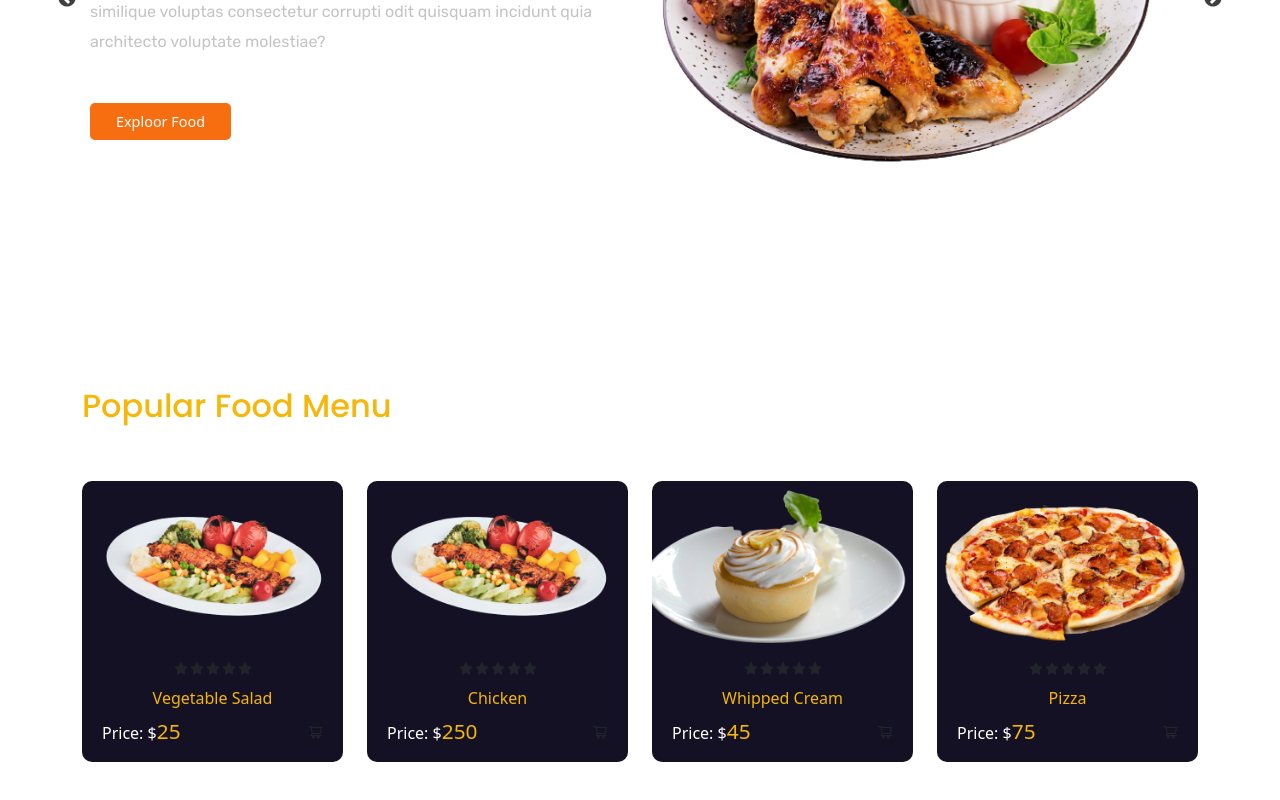
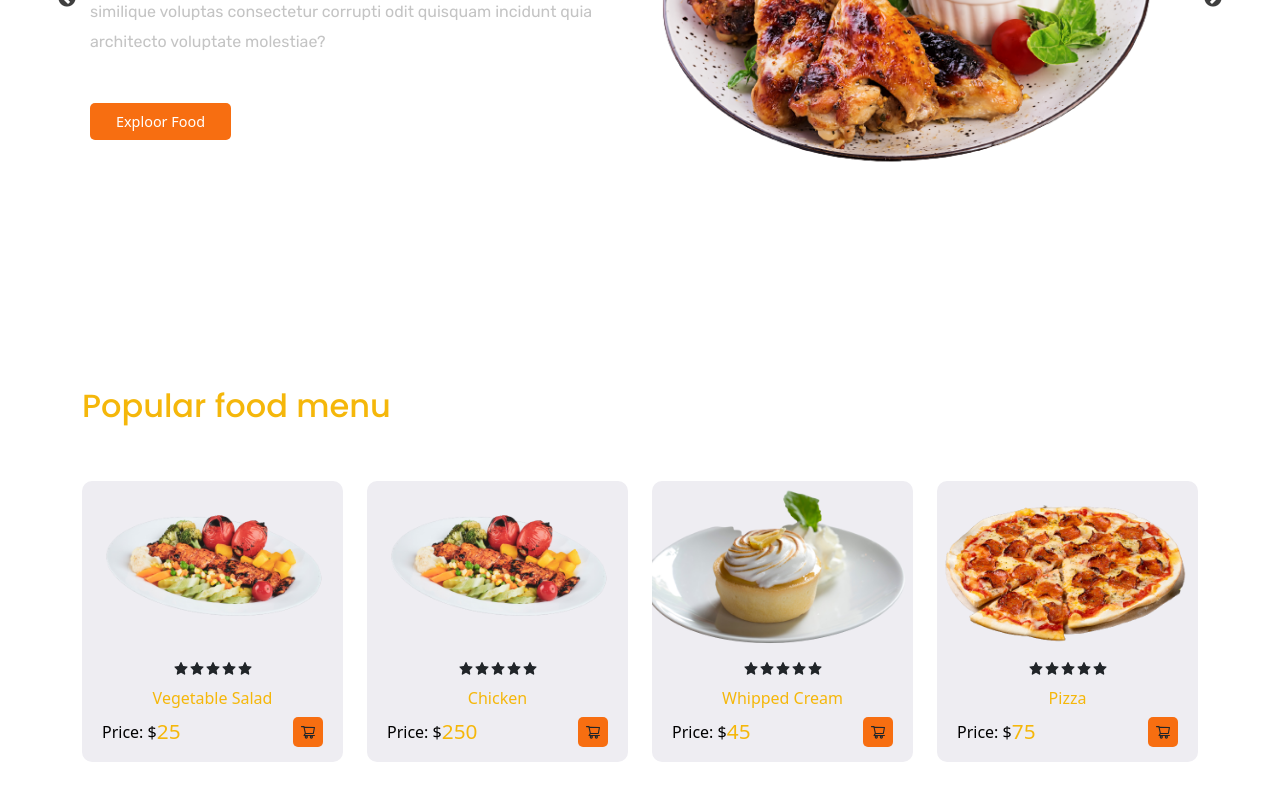
Before and after one commit to KamaksheeSamant/React-MasterChef-Restaurant, a React (Create React App) app: page / in a window 1280 px wide. Shown: the part 318-1118 px from the top of the page. Built offline with nearby package versions, Linux system fonts and the light colour scheme.

Commit message:
chore: product card add

```diff
--- a/src/componenets/PopularMenu.jsx
+++ b/src/componenets/PopularMenu.jsx
@@ -10,7 +10,7 @@
       <Container className="pt-0">
         <Row>
           <Col lg="22" className="mb-5">
-            <h2>Popular Food Menu</h2>
+            <h2 className="popular__menu-title">Popular food menu</h2>
           </Col>
           {popularMenuFood.map((item) => (
             <Col lg="3" key={item.id}>
--- a/src/componenets/ProductCard.jsx
+++ b/src/componenets/ProductCard.jsx
@@ -1,13 +1,16 @@
 import React from "react";
 import { AiFillStar, AiOutlineShoppingCart } from "react-icons/ai";
-import "./productCard.scss";
+import "./product-card.scss";
 
-const ProductCard = ({ item }) => {
+const ProductCard = (props) => {
+  const { title, imgUrl, price } = props.item;
+
   return (
     <div className="single__product">
       <div className="product__img">
-        <img src={item.imgUrl} alt="" className="w-100" />
+        <img src={imgUrl} alt="" className="w-100" />
       </div>
+
       <div className="product__content">
         <div className="rating text-center">
           <span>
@@ -26,13 +29,17 @@
             <AiFillStar className="ri-star-s-fill" />
           </span>
         </div>
-        <h6>{item.title}</h6>
-        <div className="d-flex align-items-center justify-content-between">
-          <span className="price">
+
+        <h6>{title}</h6>
+
+        <div className=" d-flex align-items-center justify-content-between">
+          <span className="price d-flex align-items-center">
             {" "}
-            Price: $<span>{item.price}</span>
+            Price: $<span>{price}</span>
           </span>
-          <AiOutlineShoppingCart />
+          <span className="shopping__icon">
+            <AiOutlineShoppingCart />
+          </span>
         </div>
       </div>
     </div>
--- a/src/componenets/productCard.scss
+++ b/src/componenets/product-card.scss
@@ -1,5 +1,5 @@
 .single__product {
-    background: #141124;
+    background: #eeedf2;
     border-radius: 10px;
     cursor: pointer;
     animation: animate 1s ease-in;
@@ -27,7 +27,7 @@
   }
 
   .price {
-    color: #fff;
+    color: black;
   }
 
   .price span {
@@ -58,6 +58,9 @@
   }
 
   @media only screen and (max-width: 767px) {
+    .single__product{
+      margin: 2rem;
+    }
     .product__content h6 {
       font-size: 0.9rem;
     }
```
